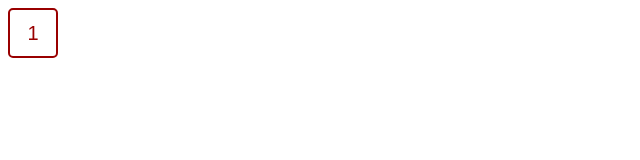
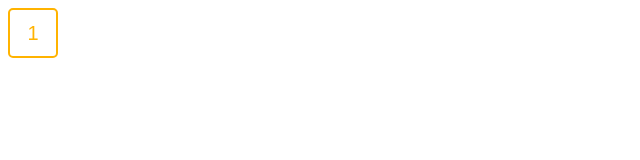
Before and after one commit to mohammad-alj/react-calculator, a React (Vite) app: page / in a window 1280 px wide. Shown: the top 160 px of the page, without its empty margins (0-640 px from the left). Built offline with nearby package versions, Linux system fonts and the light colour scheme.

Commit message:
Create styles for symbol buttons.

```diff
--- a/src/components/Button/Button.module.css
+++ b/src/components/Button/Button.module.css
@@ -1,6 +1,7 @@
 :root {
 	--color-number: rgb(153, 0, 0);
 	--color-operator: rgb(56, 185, 39);
+	--color-symbol: rgb(255, 179, 0);
 }
 
 .btn {
@@ -37,3 +38,15 @@
 	background: var(--color-operator);
 	color: #fff;
 }
+
+.btnSymbol {
+	color: var(--color-symbol);
+	background: none;
+	border: 2px solid var(--color-symbol);
+	transition: background 0.15s;
+}
+
+.btnSymbol:hover {
+	background: var(--color-symbol);
+	color: #fff;
+}
--- a/src/components/Button/Button.tsx
+++ b/src/components/Button/Button.tsx
@@ -5,7 +5,7 @@ interface Props {
 }
 
 const Button = ({children}: Props) => {
-	return <button className={[styles.btn, styles.btnNumber].join(' ')}>{children}</button>;
+	return <button className={[styles.btn, styles.btnSymbol].join(' ')}>{children}</button>;
 };
 
 export default Button;
```
